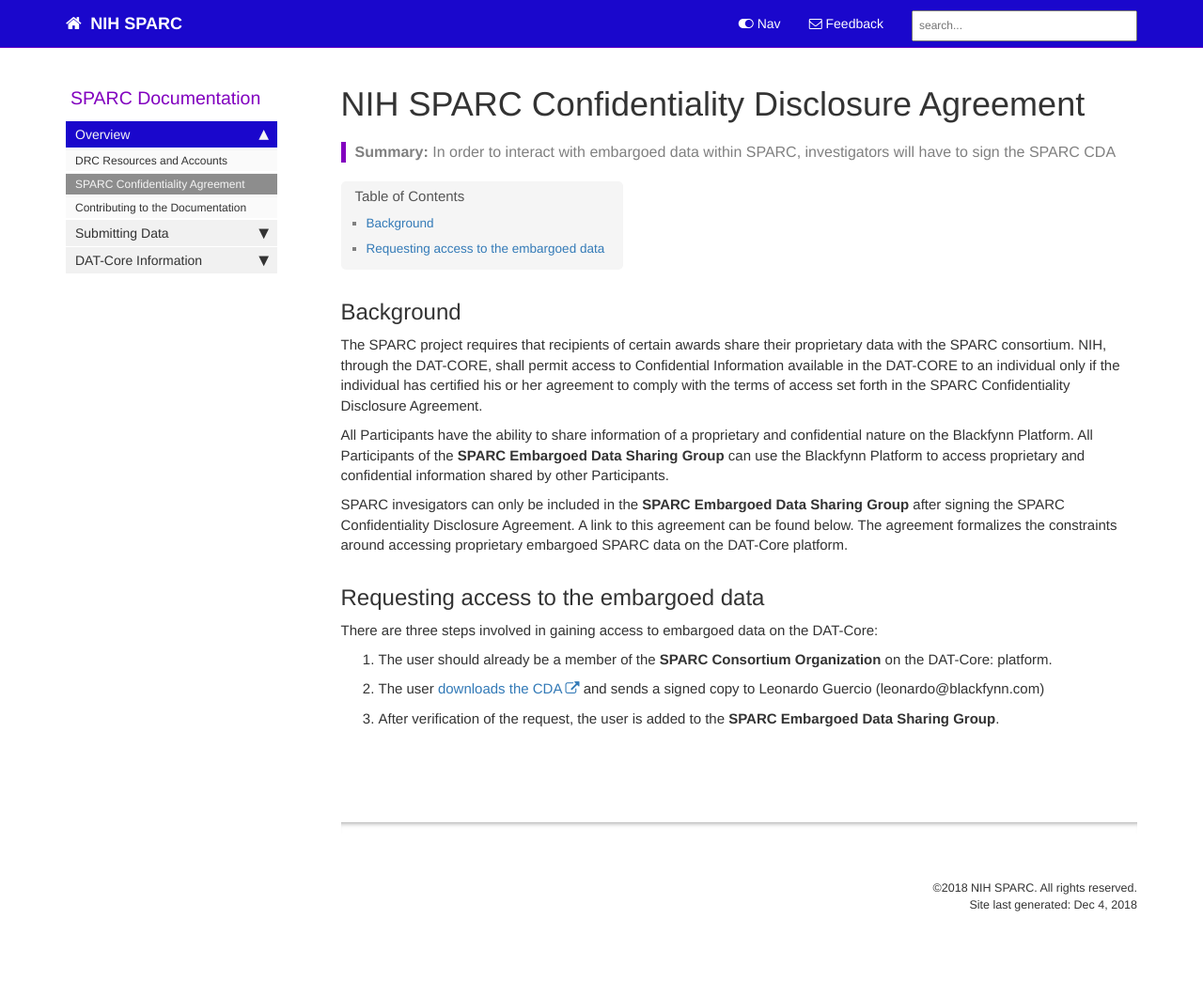
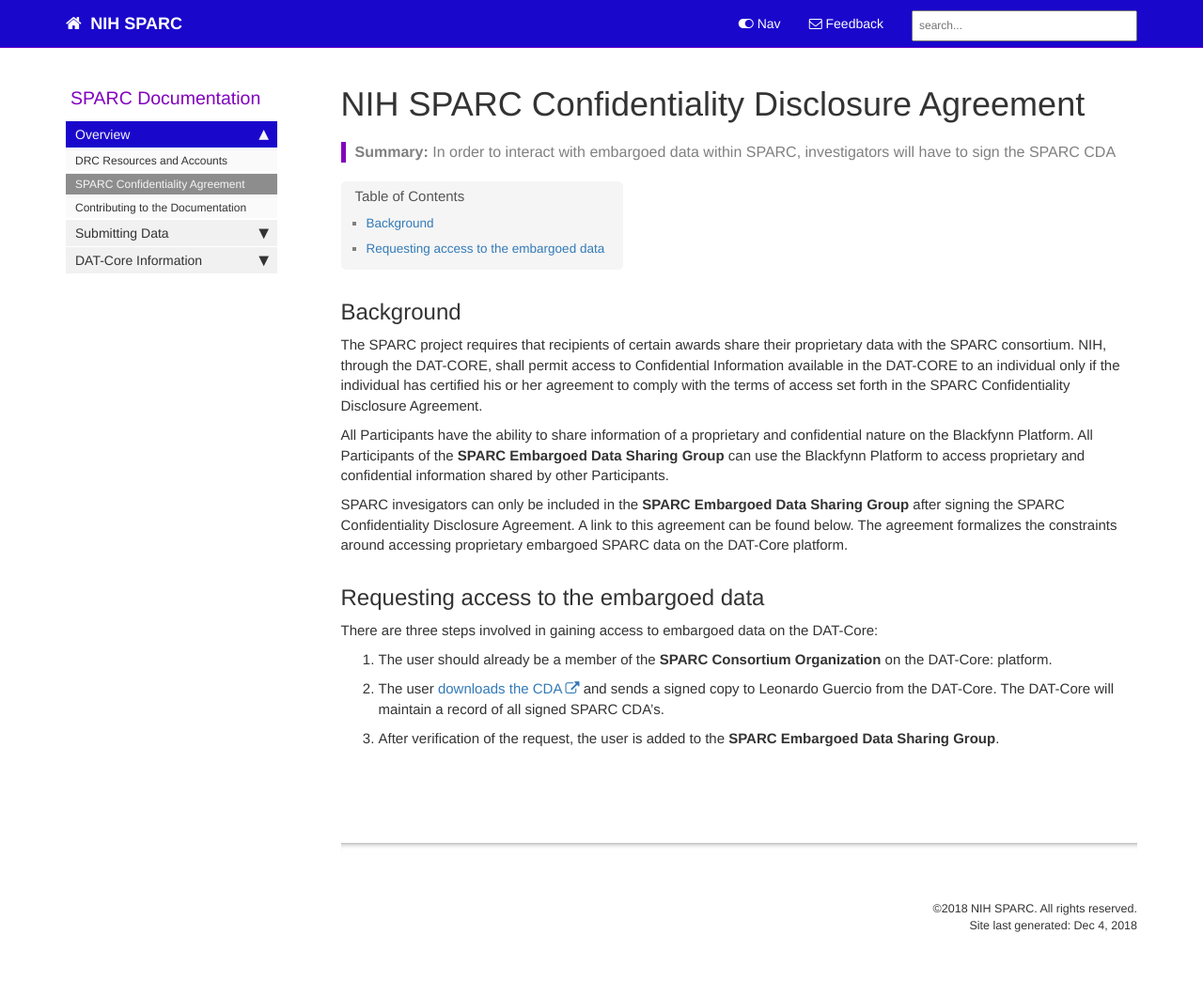
Before and after one commit to tgbugs/docs.sparc.science, a Jekyll site: the page built from pages/general/sparc_cda.md, in a window 1280 px wide. Shown: the whole page at 94% size. Built offline with Jekyll 4.4.1, drawn with Linux system fonts in a browser that asks for light colours; nearby versions of some CDN libraries; comment, search, counter and statistics services are not loaded; before the commit the page ends 1023 px from its top, so only the background shows below that.

Commit message:
CDA page

```diff
--- a/pages/general/sparc_cda.md
+++ b/pages/general/sparc_cda.md
@@ -19,5 +19,5 @@ SPARC invesigators can only be included in the **SPARC Embargoed Data Sharing Gr
 There are three steps involved in gaining access to embargoed data on the DAT-Core:
 
 1. The user should already be a member of the **SPARC Consortium Organization** on the DAT-Core: platform.
-2. The user [downloads the CDA](https://s3.amazonaws.com/data.blackfynn.io/public-downloads/sparc/SPARC+DAT-CORE+Confidentiality+Disclosure+Agreement.pdf) and sends a signed copy to Leonardo Guercio (leonardo@blackfynn.com)
+2. The user [downloads the CDA](https://s3.amazonaws.com/data.blackfynn.io/public-downloads/sparc/SPARC+DAT-CORE+Confidentiality+Disclosure+Agreement.pdf) and sends a signed copy to Leonardo Guercio from the DAT-Core. The DAT-Core will maintain a record of all signed SPARC CDA's.
 3. After verification of the request, the user is added to the **SPARC Embargoed Data Sharing Group**.
```
